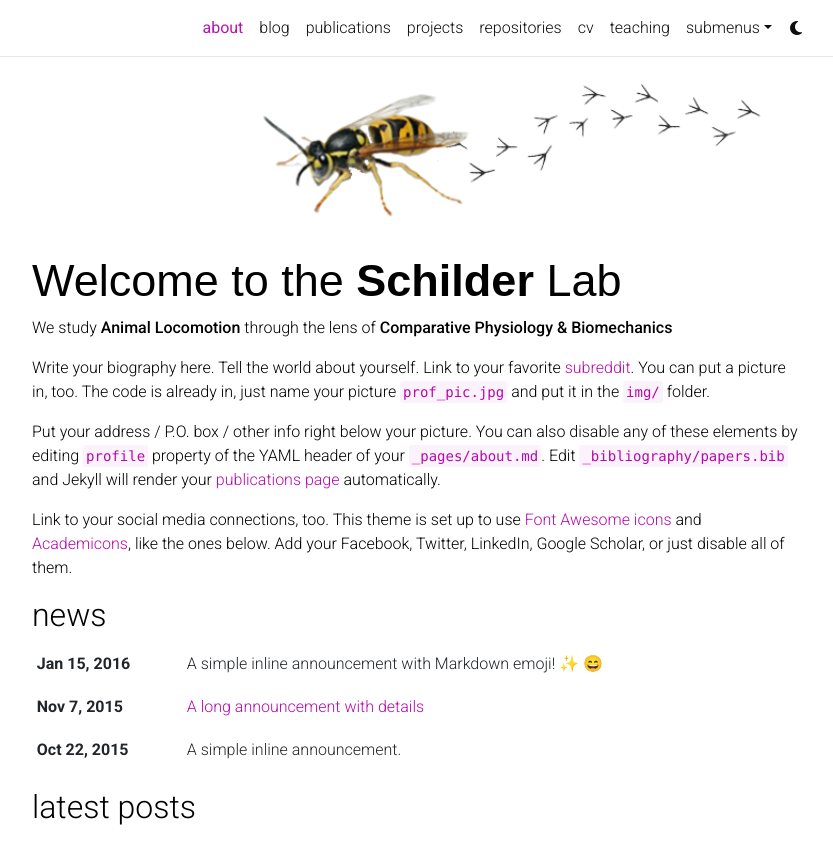
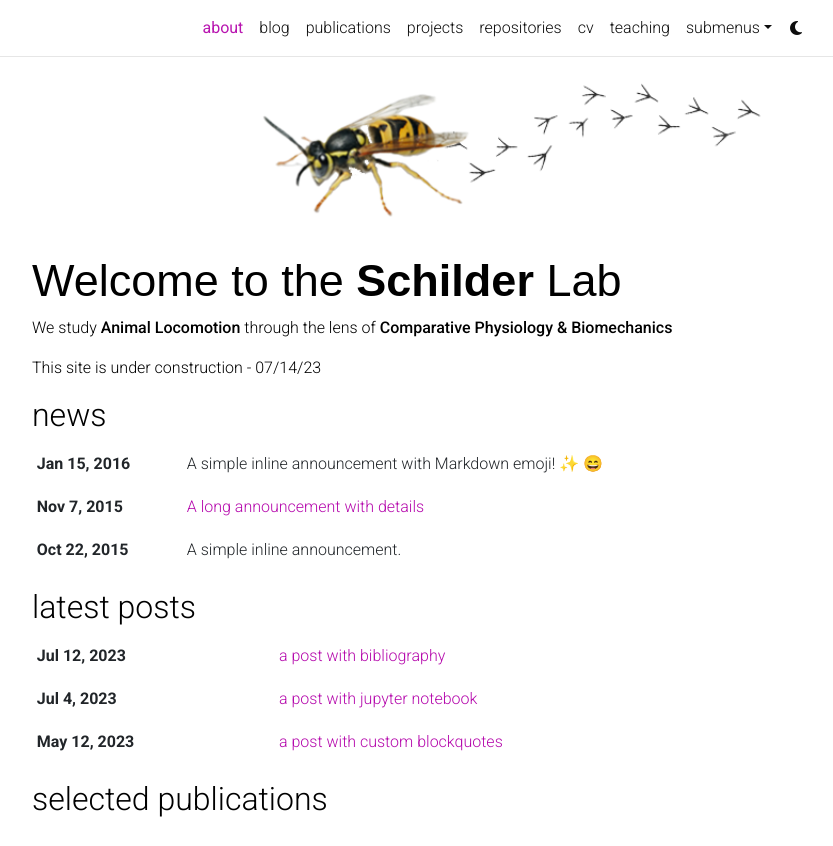
Before and after one commit to rjs360/schilder-lab, a Jekyll site: the page built from _pages/about.md, in a window 1280 px wide and 900 px high, cut to the strip 0-846 px from the top of the window. Shown: the whole strip, without its empty margins (223-1056 px from the left). Built offline with Jekyll 4.4.1, drawn with Linux system fonts in a browser that asks for light colours; emoji names are drawn with the system emoji font; comment, search, counter and statistics services are not loaded; a style sheet for code colours, icons or effects is not loaded.

Commit message:
Update about.md

```diff
--- a/_pages/about.md
+++ b/_pages/about.md
@@ -20,8 +20,4 @@
 social: true  # includes social icons at the bottom of the page
 ---
 
-Write your biography here. Tell the world about yourself. Link to your favorite [subreddit](http://reddit.com). You can put a picture in, too. The code is already in, just name your picture `prof_pic.jpg` and put it in the `img/` folder.
-
-Put your address / P.O. box / other info right below your picture. You can also disable any of these elements by editing `profile` property of the YAML header of your `_pages/about.md`. Edit `_bibliography/papers.bib` and Jekyll will render your [publications page](/al-folio/publications/) automatically.
-
-Link to your social media connections, too. This theme is set up to use [Font Awesome icons](http://fortawesome.github.io/Font-Awesome/) and [Academicons](https://jpswalsh.github.io/academicons/), like the ones below. Add your Facebook, Twitter, LinkedIn, Google Scholar, or just disable all of them.
+This site is under construction - 07/14/23
```
